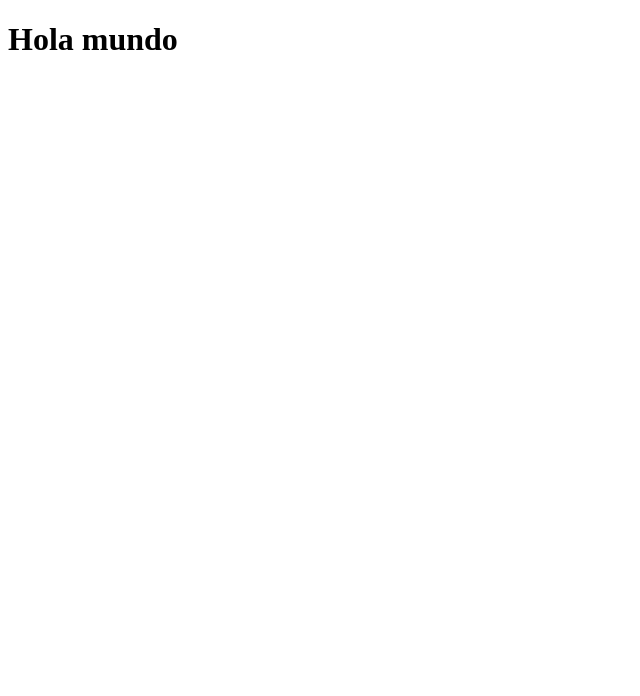
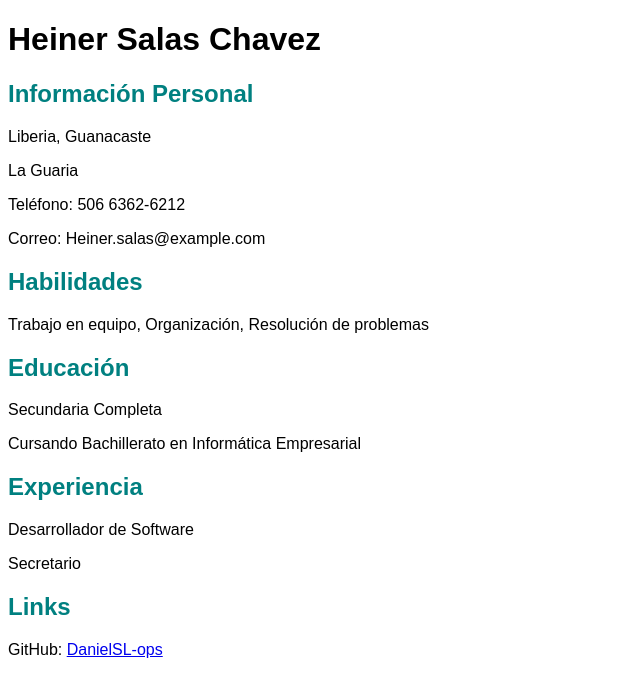
Before and after one commit to DanielSL-ops/proyecto1, a website: page src/index.html in a window 1280 px wide. Shown: the whole page, without its empty margins (0-640 px from the left). Drawn offline with Linux system fonts and the light colour scheme.

Commit message:
Proyecto1

```diff
--- a/package.json
+++ b/package.json
@@ -6,9 +6,8 @@
   "scripts": {
     "dev": "servor src/ index.html 1234 --reload",
     "build": "echo 'Build script'",
-    "deploy": "echo 'Deploy script'",
+   "deploy": "gh-pages -d src",
     "test": "echo \"Error: no test specified\" && exit 1"
-
   },
   "keywords": [],
   "author": "",
@@ -22,6 +21,7 @@
   },
   "type": "module",
   "devDependencies": {
+    "gh-pages": "^6.3.0",
     "servor": "^4.0.2"
   }
 }
--- a/src/index.html
+++ b/src/index.html
@@ -1,11 +1,70 @@
 <!DOCTYPE html>
-<html lang="en">
+<html lang="es">
+
 <head>
     <meta charset="UTF-8">
     <meta name="viewport" content="width=device-width, initial-scale=1.0">
-    <title>Document</title>
+
+    <title>Currículum - Heiner Salas Chavez</title>
+
+    <style>
+        body {
+            font-family: Arial, sans-serif;
+        }
+
+        h2 {
+            color: teal;
+        }
+    </style>
 </head>
+
 <body>
-       <h1>Hola mundo</h1>
+
+    <h1>Heiner Salas Chavez</h1>
+
+
+    <h2>Información Personal</h2>
+
+    <p>Liberia, Guanacaste</p>
+
+    <p>La Guaria</p>
+
+    <p>Teléfono: 506 6362-6212</p>
+
+    <p>Correo: Heiner.salas@example.com</p>
+
+
+    <h2>Habilidades</h2>
+
+    <p>
+        Trabajo en equipo, Organización, Resolución de problemas
+    </p>
+
+
+    <h2>Educación</h2>
+
+    <p>Secundaria Completa</p>
+
+    <p>Cursando Bachillerato en Informática Empresarial</p>
+
+
+    <h2>Experiencia</h2>
+
+    <p>Desarrollador de Software</p>
+
+    <p>Secretario</p>
+
+
+    <h2>Links</h2>
+
+    <p>
+        GitHub:
+        <a href="https://github.com/DanielSL-ops" target="_blank">
+            DanielSL-ops
+        </a>
+    </p>
+
+
 </body>
+
 </html>
```
Also changed, not shown: pnpm-lock.yaml, 1 other file.
